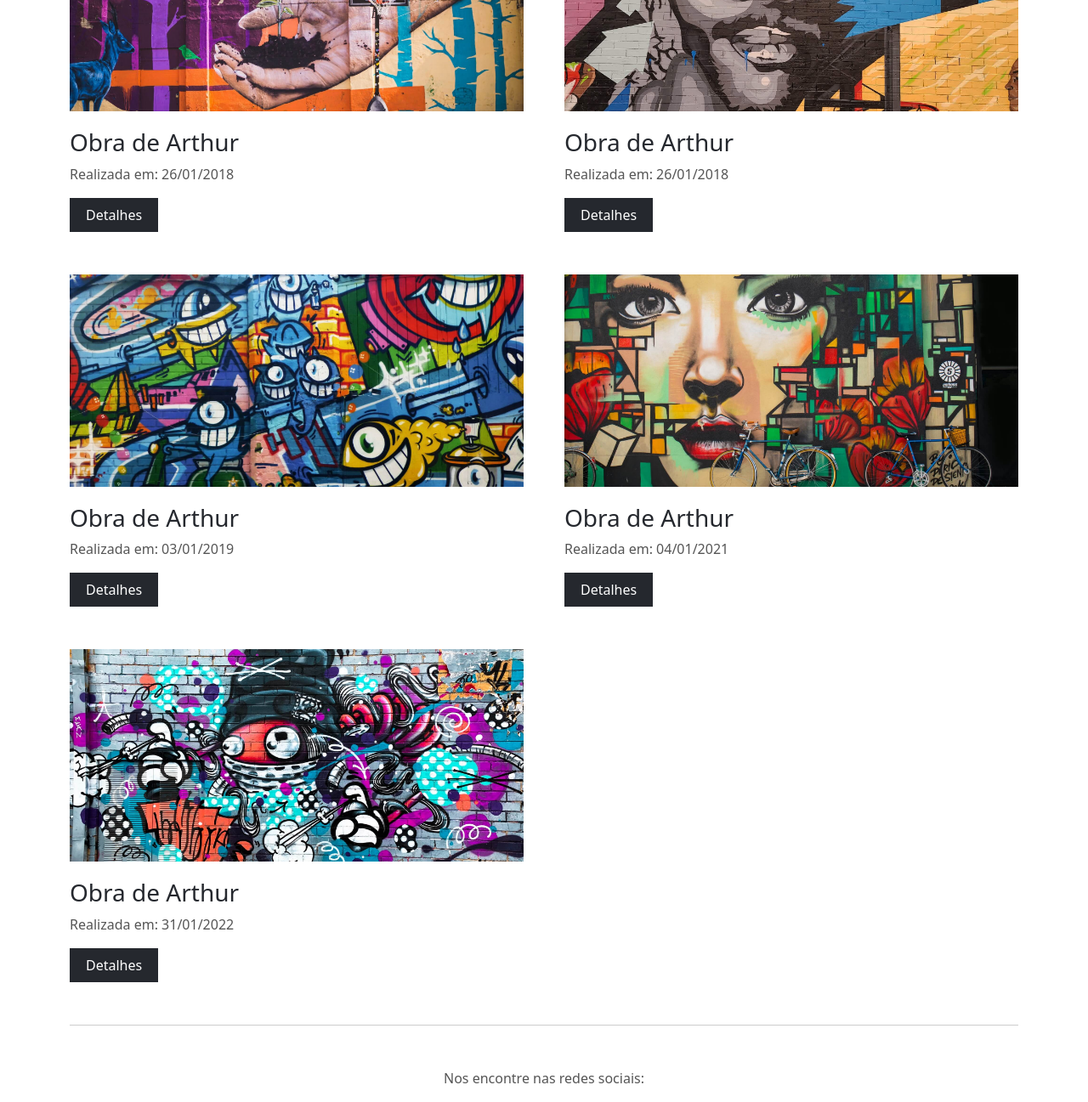
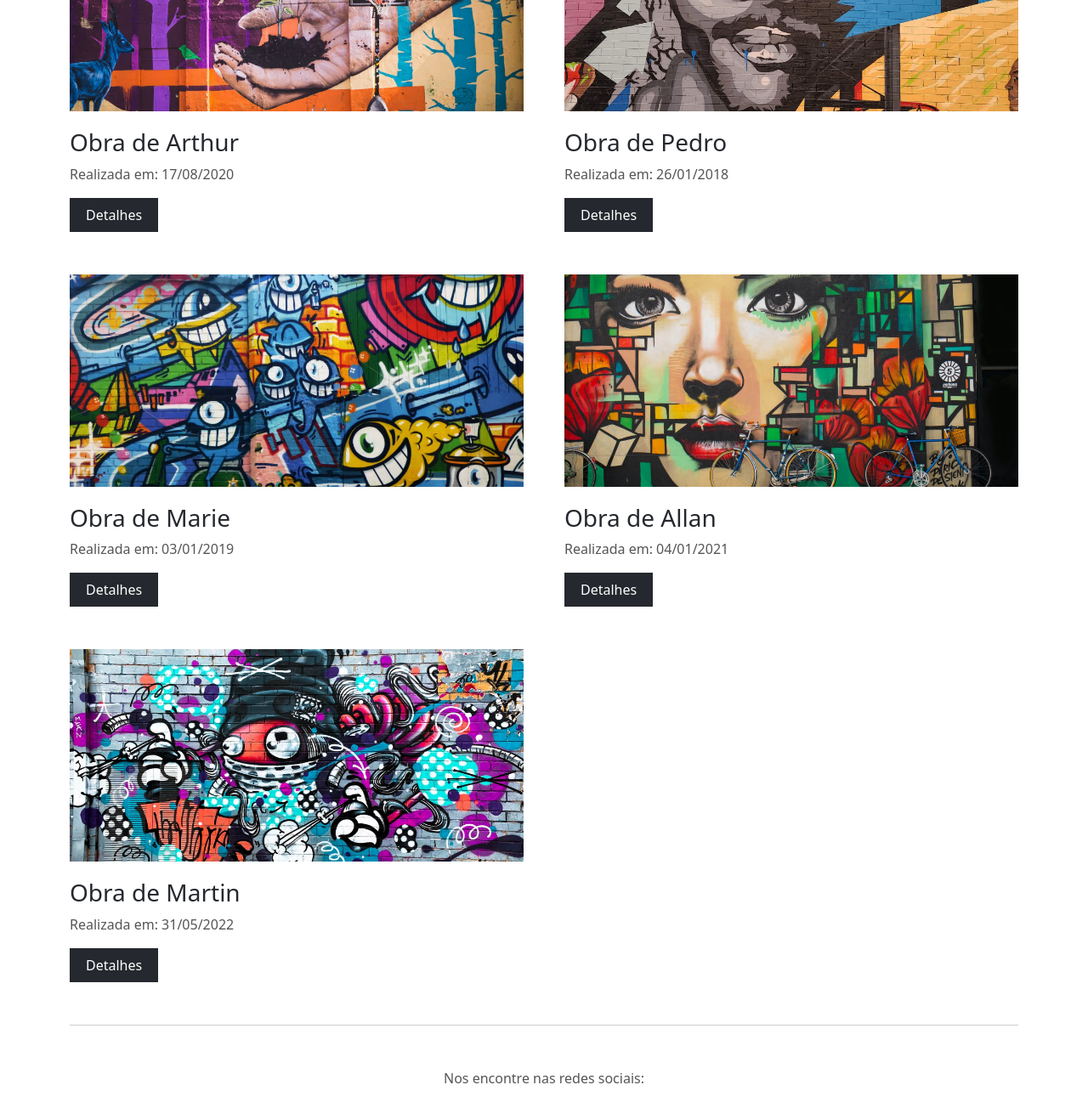
Before and after one commit to ecmedeiros/exibicao-de-artes, a plain HTML site: page index.html in a window 1280 px wide. Shown: the part 832-2129 px from the top of the page at 85% size. Drawn offline with nearby package versions, Linux system fonts and the light colour scheme.

Commit message:
Mudança de nomes

```diff
--- a/index.html
+++ b/index.html
@@ -61,34 +61,34 @@
         <div class="col-12 col-md-6">
           <div class="small-image-container center-image" id="img-2"></div>
           <h3>Obra de Arthur</h3>
-          <p class="secondary-color">Realizada em: 26/01/2018</p>
+          <p class="secondary-color">Realizada em: 17/08/2020</p>
           <a href="" class="btn">Detalhes</a>
         </div>
 
         <div class="col-12 col-md-6">
           <div class="small-image-container center-image" id="img-3"></div>
-          <h3>Obra de Arthur</h3>
+          <h3>Obra de Pedro</h3>
           <p class="secondary-color">Realizada em: 26/01/2018</p>
           <a href="" class="btn">Detalhes</a>
         </div>
         <div class="col-12 col-md-6">
           <div class="small-image-container center-image" id="img-4"></div>
-          <h3>Obra de Arthur</h3>
+          <h3>Obra de Marie</h3>
           <p class="secondary-color">Realizada em: 03/01/2019</p>
           <a href="" class="btn">Detalhes</a>
         </div>
 
         <div class="col-12 col-md-6">
           <div class="small-image-container center-image" id="img-5"></div>
-          <h3>Obra de Arthur</h3>
+          <h3>Obra de Allan</h3>
           <p class="secondary-color">Realizada em: 04/01/2021</p>
           <a href="" class="btn">Detalhes</a>
         </div>
 
         <div class="col-12 col-md-6">
           <div class="small-image-container center-image" id="img-6"></div>
-          <h3>Obra de Arthur</h3>
-          <p class="secondary-color">Realizada em: 31/01/2022</p>
+          <h3>Obra de Martin</h3>
+          <p class="secondary-color">Realizada em: 31/05/2022</p>
           <a href="" class="btn">Detalhes</a>
         </div>
     </div>
```
